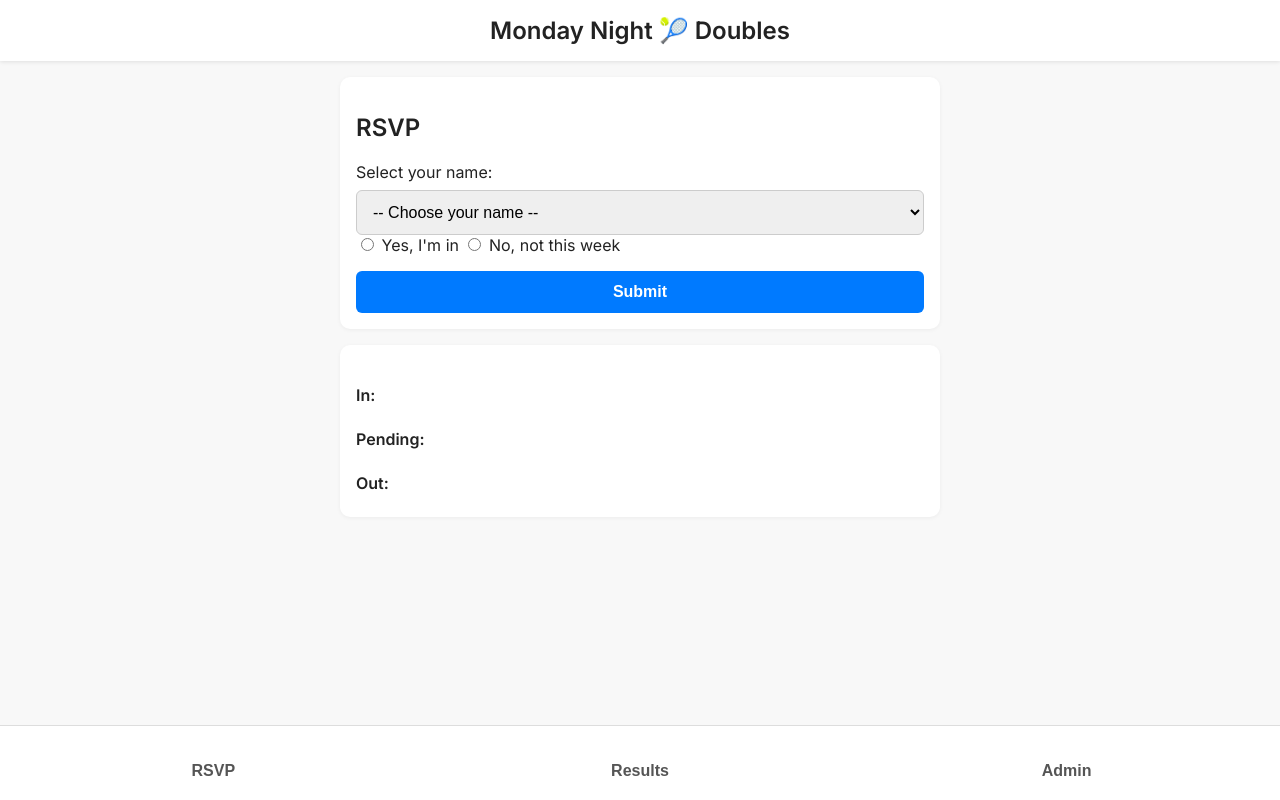
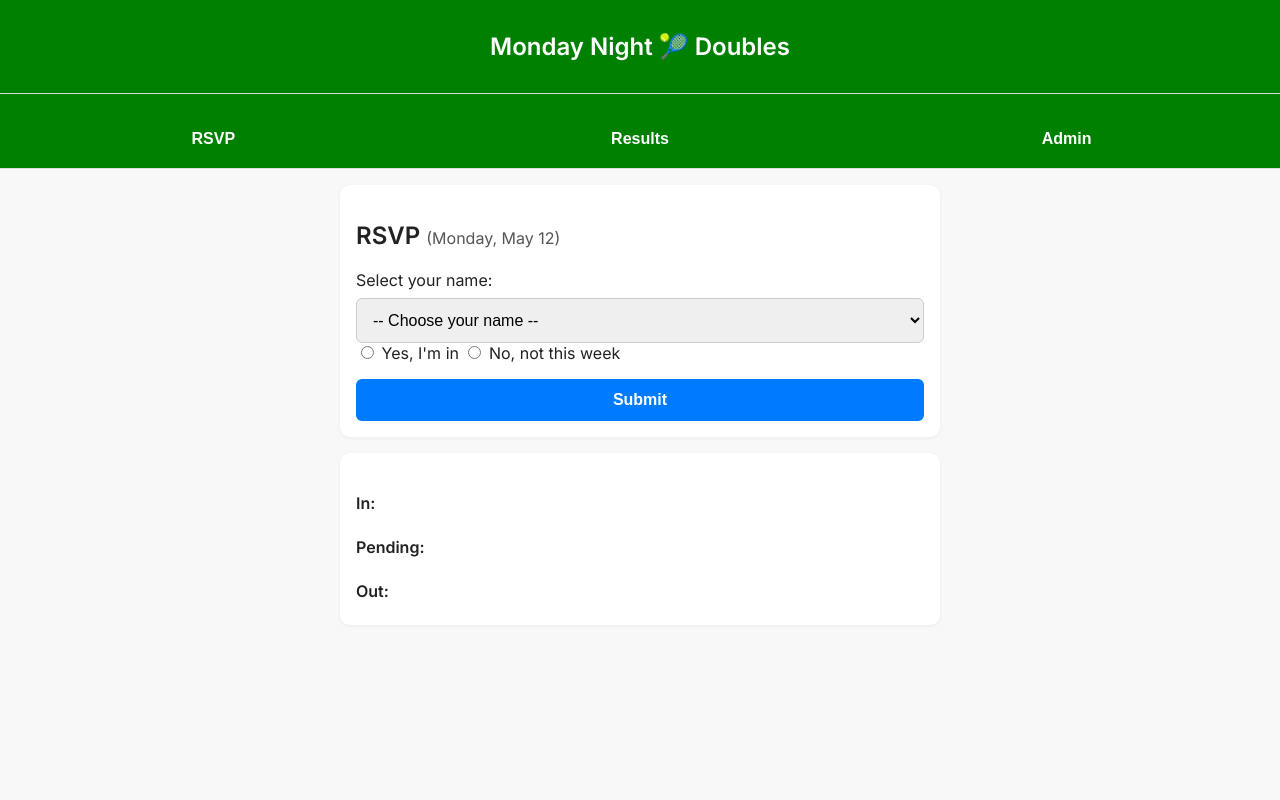
Before and after one commit to MatthewHeidemann/SDTRCMondayNight, a plain HTML site: page index.html in a window 1280 px wide. Drawn offline with Linux system fonts and the light colour scheme; no server answers.

Commit message:
Add files via upload

```diff
--- a/index.html
+++ b/index.html
@@ -18,7 +18,7 @@
       color: #222;
     }
     header {
-      background: white;
+      background: #008000;
       padding: 1rem;
       text-align: center;
       font-size: 1.5rem;
@@ -31,7 +31,7 @@
     nav {
       display: flex;
       justify-content: space-around;
-      background: #fff;
+      background: #008000;
       border-top: 1px solid #ddd;
       position: fixed;
       bottom: 0;
@@ -95,15 +95,22 @@
 </head>
 <body>
   <header>
-    Monday Night <span>🎾</span> Doubles
+    <h1 style="color: white; font-size: 1.5rem;">Monday Night <span style="color: white;">🎾</span> Doubles</h1>
   </header>
+  <nav style="display: flex; justify-content: space-around; background: #008000; border-bottom: 1px solid #ddd; padding: 0.5rem 0; position: sticky; top: 0; z-index: 1000;">
+
+    <button onclick="showView('rsvp')">RSVP</button>
+    <button onclick="showView('results')">Results</button>
+    <button onclick="showView('adminLogin')">Admin</button>
+  <style>nav button { color: white; font-weight: 600; }</style>
+  </nav>
   <div id="rsvp" class="view active">
     <div class="card">
-      <h2>RSVP</h2>
+      <h2>RSVP <span id="rsvp-date" style="font-size: 1rem; font-weight: normal; color: #555;"></span></h2>
       <label>Select your name:</label>
-      <select id="player-name">
+      <select id=\"player-name\" style=\"margin-bottom: 1rem;\">
         <option value="">-- Choose your name --</option>
-      </select>
+      </select><br>
       <label><input type="radio" name="status" value="Yes"> Yes, I'm in</label>
       <label><input type="radio" name="status" value="No"> No, not this week</label>
       <button onclick="submitResponse()">Submit</button>
@@ -130,11 +137,7 @@
       <button onclick="login()">Login</button>
     </div>
   </div>
-  <nav>
-    <button onclick="showView('rsvp')">RSVP</button>
-    <button onclick="showView('results')">Results</button>
-    <button onclick="showView('adminLogin')">Admin</button>
-  </nav>
+
   <script>
     const db = firebase.database();
 
@@ -220,6 +223,10 @@
 
     loadPlayers();
     loadResponses();
+    // Display next Monday's date on the RSVP page
+    const rsvpDateEl = document.getElementById("rsvp-date");
+    const rsvpDate = new Date(getMondayDate());
+    rsvpDateEl.textContent = '(' + rsvpDate.toLocaleDateString(undefined, { weekday: 'long', month: 'short', day: 'numeric' }) + ')';
   </script>
 </body>
 </html>
```
